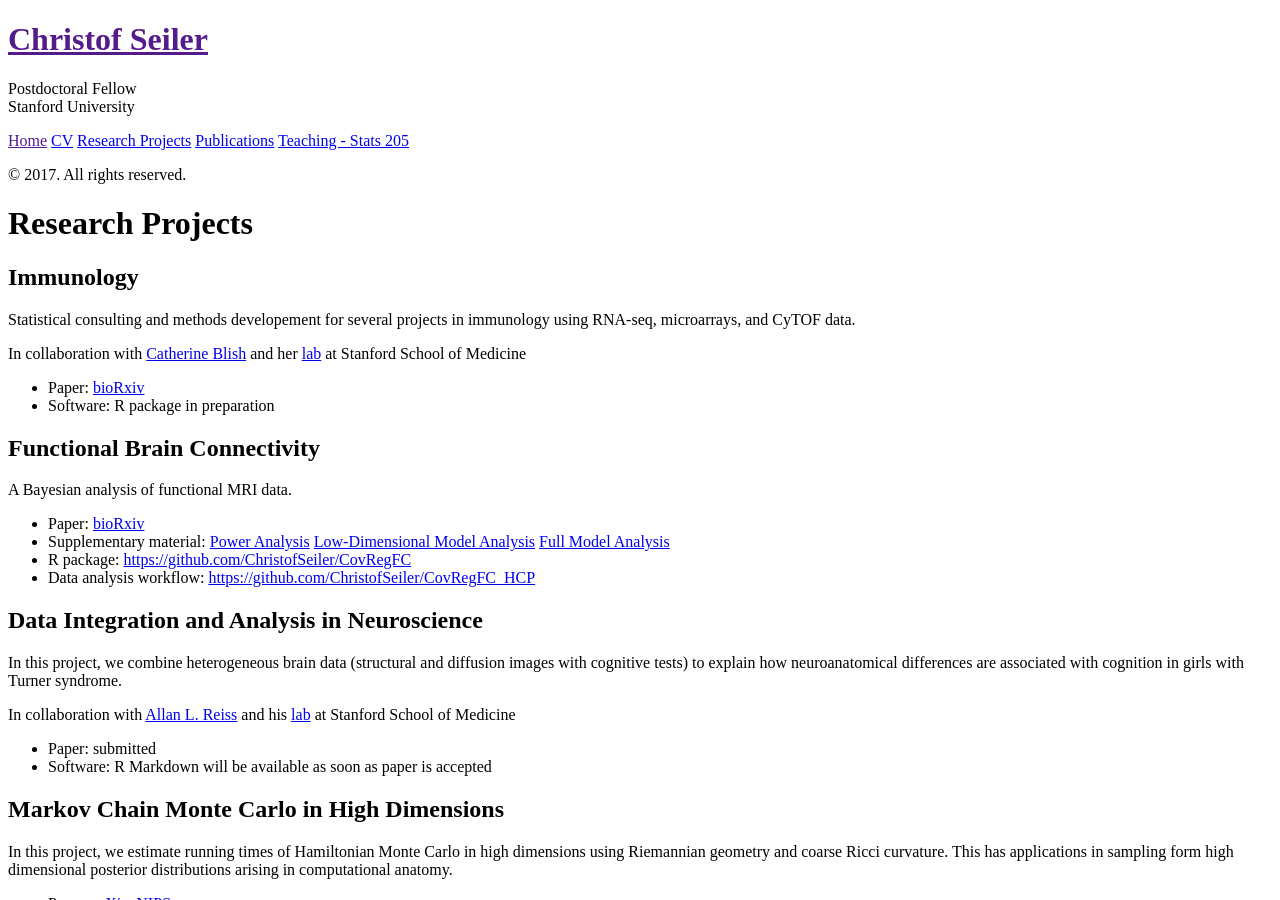
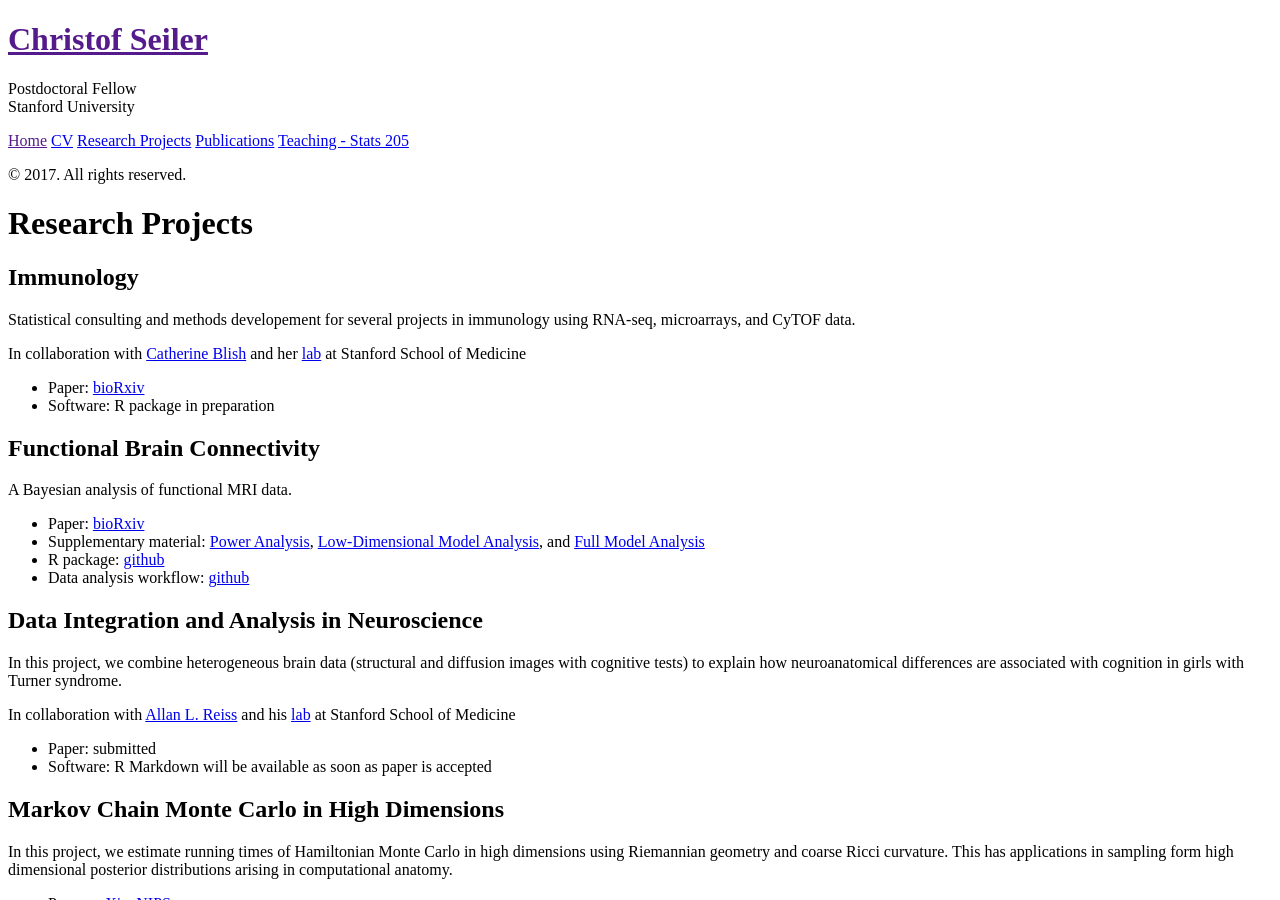
Before and after one commit to ChristofSeiler/ChristofSeiler.github.io, a Jekyll site: the page built from projects.md, in a window 1280 px wide and 900 px high. Built offline with Jekyll 4.4.1, drawn with Linux system fonts in a browser that asks for light colours.

Commit message:
formatting

```diff
--- a/projects.md
+++ b/projects.md
@@ -17,9 +17,9 @@ In collaboration with [Catherine Blish](https://med.stanford.edu/profiles/cather
 A Bayesian analysis of functional MRI data.
 
 * Paper: [bioRxiv](http://biorxiv.org/content/early/2017/06/23/154468)
-* Supplementary material: [Power Analysis](https://christofseiler.github.io/CovRegFC_HCP/Power.html) [Low-Dimensional Model Analysis](https://christofseiler.github.io/CovRegFC_HCP/Low_Dimensional.html) [Full Model Analysis](https://christofseiler.github.io/CovRegFC_HCP/Full.html)
-* R package: [https://github.com/ChristofSeiler/CovRegFC](https://github.com/ChristofSeiler/CovRegFC)
-* Data analysis workflow: [https://github.com/ChristofSeiler/CovRegFC_HCP](https://github.com/ChristofSeiler/CovRegFC_HCP)
+* Supplementary material: [Power Analysis](https://christofseiler.github.io/CovRegFC_HCP/Power.html), [Low-Dimensional Model Analysis](https://christofseiler.github.io/CovRegFC_HCP/Low_Dimensional.html), and [Full Model Analysis](https://christofseiler.github.io/CovRegFC_HCP/Full.html)
+* R package: [github](https://github.com/ChristofSeiler/CovRegFC)
+* Data analysis workflow: [github](https://github.com/ChristofSeiler/CovRegFC_HCP)
 
 ## Data Integration and Analysis in Neuroscience
 
```
